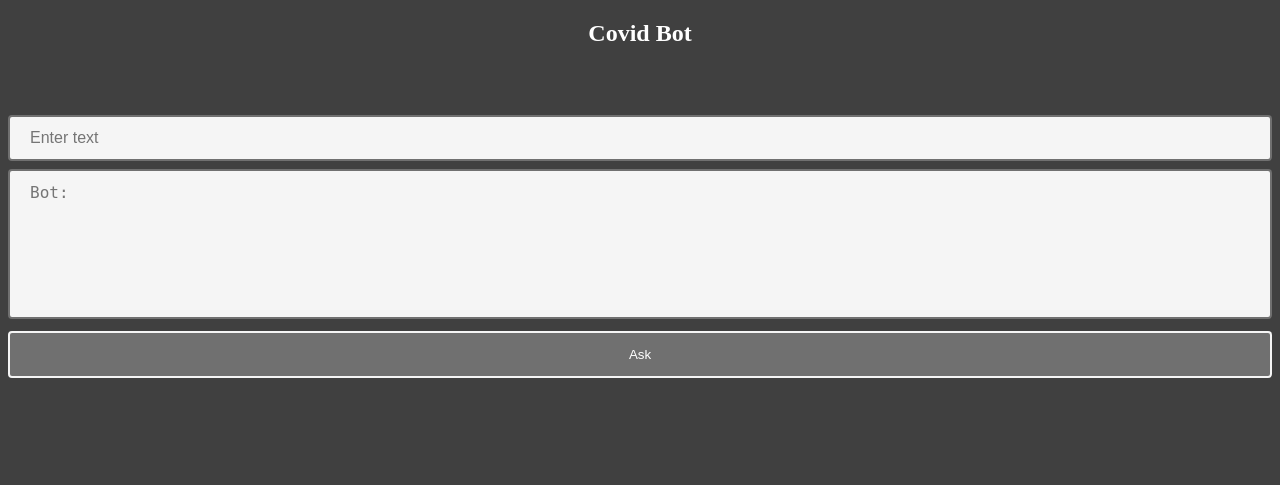
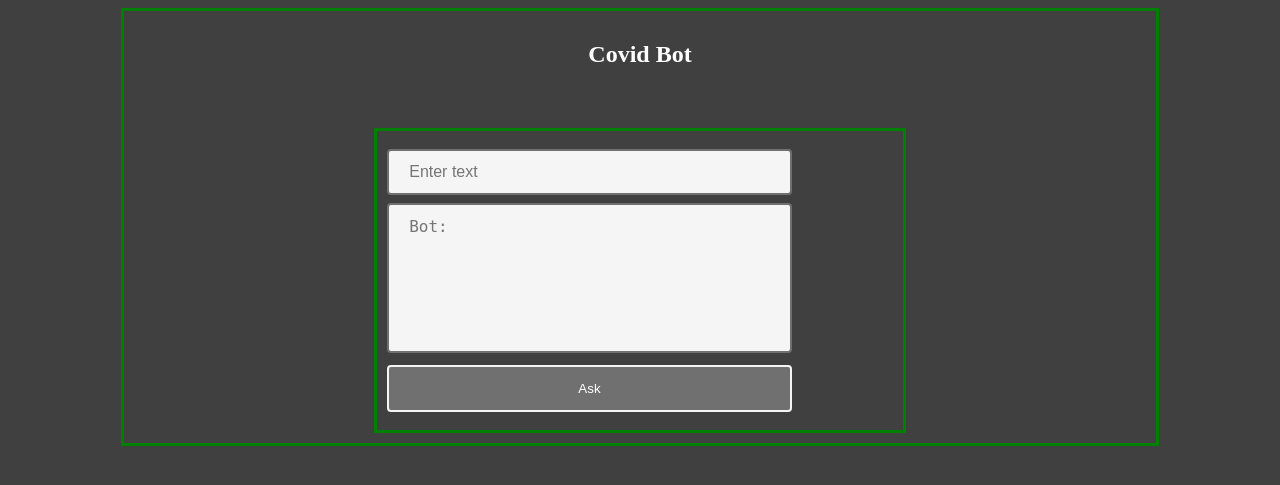
Before and after one commit to NitishBhatt07/Covid19-Chatbot-Deploy-Heroku, a Flask app: page / in a window 1280 px wide. Shown: the top 485 px of the page. Run offline with Flask 2, Linux system fonts and the light colour scheme; parts of the project's set-up code (start-up, migrations or seed data) failed here and were passed over.

Commit message:
Update index.html

```diff
--- a/templates/index.html
+++ b/templates/index.html
@@ -7,18 +7,24 @@
 <style>
 
 .center{
-		width: 60%;
-        position: absolute;
-        left: 0;
-        right: 0;
-        top: 50;
-        margin: auto;
-  		padding: 10px;
-        overflow: auto;
+      margin: auto;
+      width: 80%;
+      border: 3px solid green;
+      padding: 10px;
+
 }
 
+.center1{
+      margin: auto;
+      width: 50%;
+      border: 3px solid green;
+      padding: 10px;
+
+}
+
+
 input[type=text], select {
-  width: 100%;
+  width: 80%;
   padding: 12px 20px;
   margin: 8px 0;
   display: inline-block;
@@ -31,7 +37,7 @@ input[type=text], select {
   border-radius: 4px;
 }
     input[type=submit] {
-  width: 100%;
+  width: 80%;
   background-color: #707070;
   color: white;
   padding: 14px 20px;
@@ -46,7 +52,7 @@ input[type=submit]:hover {
 }
 
 textarea {
-  width: 100%;
+  width: 80%;
   height: 150px;
   padding: 12px 20px;
   box-sizing: border-box;
@@ -66,19 +72,18 @@ textarea {
 <body style="background-color: #404040"">
 
 
-<div class="illustration">
-</div>
-
-    <section id="contact">
-            <div class="enter">
+    <section >
+            <div class="center">
               <div class="row">
-                  <div class="col-lg-12 text-center">
+                  <div >
                       <div class="section-heading">
                           <h2 class="title" style="margin-bottom:60px;color:#fff;text-align:center">Covid Bot</h2>
                       </div>
                   </div>
               </div>
 
+
+              <div class="center1">
                 <form method="post" action = "{{url_for('predict')}}" id="contactform">
                   <div class="form">
                     <div class="row">
@@ -90,10 +95,10 @@ textarea {
                     <input type="submit" id="submit" class="clearfix btn" value="Ask">
                   </div>
                 </form>
+            </div>
 
-              </div>
             </div>
-            <div class="overlay"></div>
+
     </section>
 
 
```
